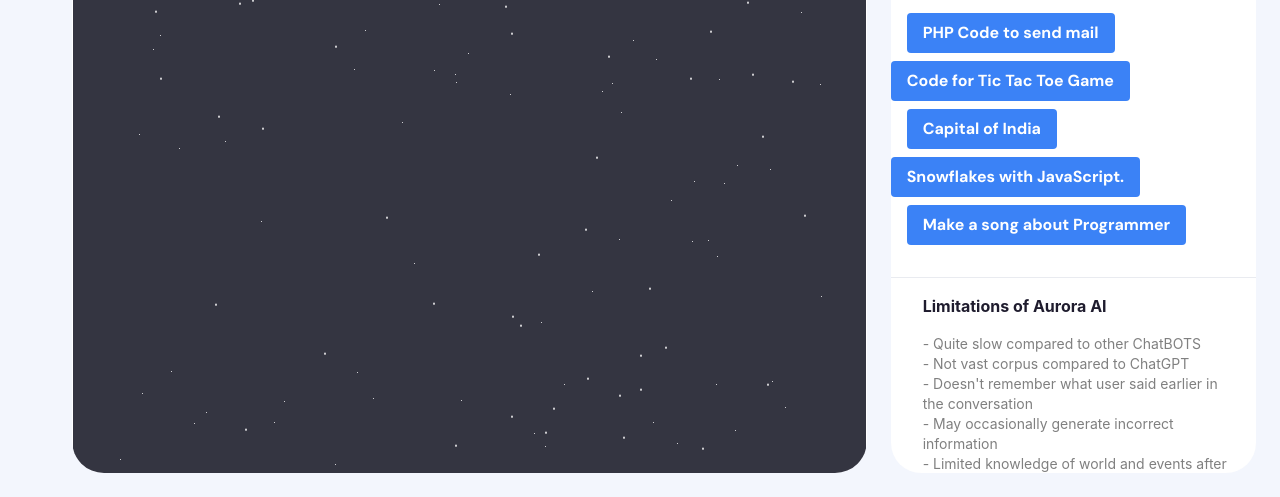
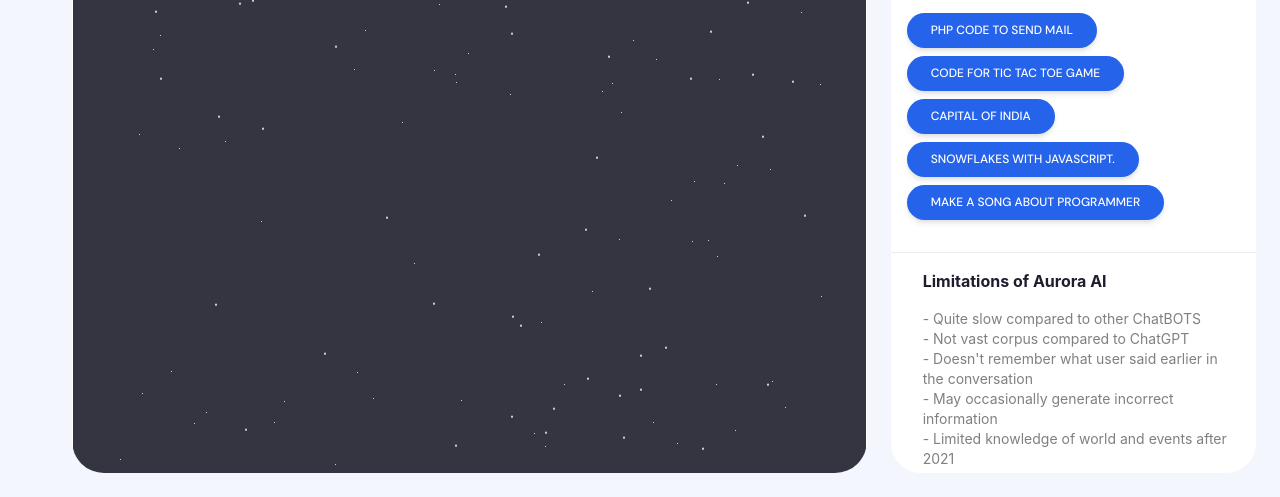
Before and after one commit to PranavSatav/Aurora, a website built with Vite: page client/index.html in a window 1280 px wide. Shown: the part 303-800 px from the top of the page. Built offline with nearby package versions, Linux system fonts and the light colour scheme; no server answers.

Commit message:
updated ui v12

```diff
--- a/client/index.html
+++ b/client/index.html
@@ -6,7 +6,7 @@
     <script src="https://code.jquery.com/jquery-3.4.1.min.js" integrity="sha256-CSXorXvZcTkaix6Yvo6HppcZGetbYMGWSFlBw8HfCJo=" crossorigin="anonymous"></script>
     <meta charset="UTF-8" />
     <link rel="icon" type="image/svg+xml" href="https://64.media.tumblr.com/f0b7932f2f51f284382ffb6f3f80b742/bb4b79a9cd6ff101-a1/s640x960/85873ad58a4ccd1e4400cf00517d6343dbe2bc59.jpg" />
-    <meta name="viewport" content="width=device-width, initial-scale=1.0" />
+
     <title>Aurora ✨</title>
     <link rel="stylesheet" href="style.css">
     <link rel="stylesheet" href="style1.css">
@@ -255,13 +255,13 @@ playAnim();
 
 
         </div>
-      </div><button class="addTextButton bg-blue-500 hover:bg-blue-700 mb-2 text-white font-bold py-2 ml-4 px-4 rounded" data-text="Write me a PHP Code to send mail">PHP Code to send mail</button>
+      </div><button class="inline-block w-full md:w-auto mb-2 ml-4 px-6 py-2.5 bg-blue-600 text-white font-medium text-xs leading-tight uppercase rounded-full shadow-md hover:bg-blue-700 hover:shadow-lg focus:bg-blue-700 focus:shadow-lg focus:outline-none focus:ring-0 active:bg-blue-800 active:shadow-lg transition duration-150 ease-in-out" data-text="Write me a PHP Code to send mail">PHP Code to send mail</button>
 
-      <button class="addTextButton bg-blue-500 hover:bg-blue-700 text-white font-bold py-2 px-4 mb-2  rounded" data-text="Write code for tic tac toe game">Code for Tic Tac Toe Game</button>
-      <button class="addTextButton bg-blue-500 hover:bg-blue-700 text-white font-bold py-2 px-4 mb-2 ml-4  rounded" data-text="What is the capital of India">Capital of India</button>
+      <button class="inline-block  mb-2 ml-4 w-full md:w-auto px-6 py-2.5 bg-blue-600 text-white font-medium text-xs leading-tight uppercase rounded-full shadow-md hover:bg-blue-700 hover:shadow-lg focus:bg-blue-700 focus:shadow-lg focus:outline-none focus:ring-0 active:bg-blue-800 active:shadow-lg transition duration-150 ease-in-out" data-text="Write code for tic tac toe game">Code for Tic Tac Toe Game</button>
+      <button class="inline-block mb-2 ml-4 w-full md:w-auto px-6 py-2.5 bg-blue-600 text-white font-medium text-xs leading-tight uppercase rounded-full shadow-md hover:bg-blue-700 hover:shadow-lg focus:bg-blue-700 focus:shadow-lg focus:outline-none focus:ring-0 active:bg-blue-800 active:shadow-lg transition duration-150 ease-in-out" data-text="What is the capital of India">Capital of India</button>
 
-      <button class="addTextButton bg-blue-500 hover:bg-blue-700 text-white font-bold py-2 px-4 mb-2   rounded" data-text="Please make snowflakes with JavaScript.">Snowflakes with JavaScript.</button>
-      <button class="addTextButton bg-blue-500 hover:bg-blue-700 text-white font-bold py-2 px-4 mb-2 ml-4  rounded" data-text="Make a song about Programmer">Make a song about Programmer</button><br><br>
+      <button class=" addTextButton  mb-2 ml-4 w-full md:w-auto inline-block px-6 py-2.5 bg-blue-600 text-white font-medium text-xs leading-tight uppercase rounded-full shadow-md hover:bg-blue-700 hover:shadow-lg focus:bg-blue-700 focus:shadow-lg focus:outline-none focus:ring-0 active:bg-blue-800 active:shadow-lg transition duration-150 ease-in-out" data-text="Please make snowflakes with JavaScript.">Snowflakes with JavaScript.</button>
+      <button class="inline-block  mb-2 ml-4 w-full md:w-auto px-6 py-2.5 bg-blue-600 text-white font-medium text-xs leading-tight uppercase rounded-full shadow-md hover:bg-blue-700 hover:shadow-lg focus:bg-blue-700 focus:shadow-lg focus:outline-none focus:ring-0 active:bg-blue-800 active:shadow-lg transition duration-150 ease-in-out" data-text="Make a song about Programmer">Make a song about Programmer</button><br><br>
 
 
 
@@ -343,7 +343,7 @@ speakBtn.addEventListener("click", function() {
             - May occasionally generate incorrect information </br>
             - Limited knowledge of world and events after 2021
           </p>
-          <div class="message-box">
+         <!-- <div class="message-box">
             <img src="https://e1.pxfuel.com/desktop-wallpaper/243/9/desktop-wallpaper-anime-kawaii-girl-pfp-best-anime-pfp-thumbnail.jpg" alt="profile image">
             <div class="message-content">
               <div class="message-header">
@@ -352,11 +352,12 @@ speakBtn.addEventListener("click", function() {
               </div>
               <p class="message-line">
                Try visiting our - <a href="https://github.com/PranavSatav/"><b>GitHub</b></a> for Source Code!
-              </p>
+              </p>-->
 
-                <!--<div class="page__container"><p class="message-line">
+               <!-- <div class="page__container"><p class="message-line">
                   <a href="#popup-article" class="">open popup</a></p>
-                </div>-->
+                </div> -->
+
               </div>
               <div id="popup-article" class="popup">
                 <div class="popup__container">
@@ -385,6 +386,22 @@ speakBtn.addEventListener("click", function() {
     </div>
     </div>
 
+
+
+
+
+
+
+
+
+
+
+
+
+
+
+
+
     <script type="module" src="script.js"></script>
 
   </body>
```
